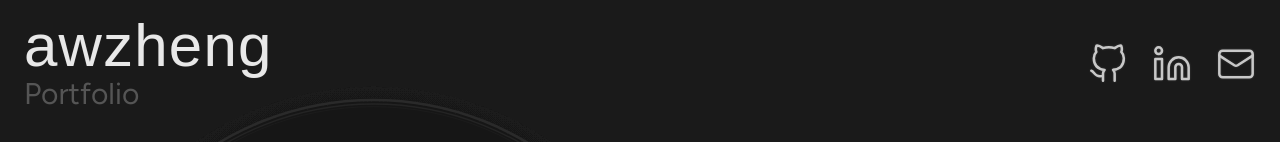
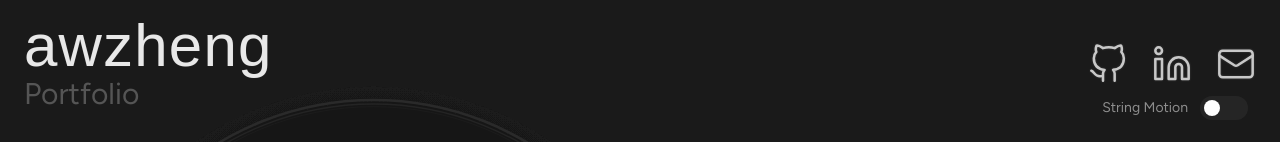
Before and after one commit to awzheng/me, a Next.js app: page / in a window 1280 px wide. Shown: the top 142 px of the page. Built offline with nearby package versions, Linux system fonts and the light colour scheme; a web font is replaced by a local one.

Commit message:
feat: add string motion toggle (default off)

```diff
--- a/app/components/StringHero.tsx
+++ b/app/components/StringHero.tsx
@@ -131,6 +131,7 @@ interface GuitarStringProps {
   viewBoxHeight: number;
   stringY: number;
   svgRectRef: React.MutableRefObject<DOMRect | null>;
+  isMotionEnabled: boolean;
 }
 
 const GuitarString = memo(function GuitarString({
@@ -148,6 +149,7 @@ const GuitarString = memo(function GuitarString({
   viewBoxHeight,
   stringY,
   svgRectRef,
+  isMotionEnabled,
 }: GuitarStringProps) {
   const [isStrumming, setIsStrumming] = useState(false);
   const lastY = useRef<number | null>(null);
@@ -194,8 +196,10 @@ const GuitarString = memo(function GuitarString({
 
     setIsStrumming(true);
     onStrummingChange(stringData.id, true);
+
     // CUSTOMIZE: Strum amplitude (how far string moves) - default 50
-    displacement.set(direction * 50);
+    const amplitude = isMotionEnabled ? 50 : 0;
+    displacement.set(direction * amplitude);
     onStrum(stringData.id);
 
     setTimeout(() => {
@@ -209,7 +213,7 @@ const GuitarString = memo(function GuitarString({
       onStrummingChange(stringData.id, false);
       strumCooldown.current = false;
     }, 1600);
-  }, [displacement, onStrum, onStrummingChange, stringData.id]);
+  }, [displacement, onStrum, onStrummingChange, stringData.id, isMotionEnabled]);
 
   const handleMouseMove = useCallback((e: React.MouseEvent<SVGGElement>) => {
     // OPTIMIZATION: Use cached rect to avoid layout thrashing (reflow)
@@ -244,6 +248,8 @@ const GuitarString = memo(function GuitarString({
         (lastY.current > y + DETECTION_RANGE / 2 && svgY < y - DETECTION_RANGE / 2);
 
       if ((crossedDown || crossedUp || movedThroughRange) && Math.abs(deltaY) > 2) {
+        // Only trigger physical vibration if motion is enabled
+        // BUT we still want to trigger the "strum" event for lighting/sound
         triggerStrum(deltaY > 0 ? 1 : -1);
       }
     }
@@ -338,6 +344,8 @@ export default function StringHero({ onStringHover }: StringHeroProps) {
   const [activeString, setActiveString] = useState<string | null>(null);
   const [hoveredString, setHoveredString] = useState<string | null>(null);
   const [strummingStrings, setStrummingStrings] = useState<Set<string>>(new Set());
+  // Default motion to FALSE as requested
+  const [isMotionEnabled, setIsMotionEnabled] = useState(false);
   const svgRef = useRef<SVGSVGElement>(null);
   const svgRectRef = useRef<DOMRect | null>(null);
 
@@ -435,6 +443,25 @@ export default function StringHero({ onStringHover }: StringHeroProps) {
 
   return (
     <div className="relative w-full h-screen flex items-center overflow-hidden">
+
+      {/* ================================================================
+          MOTION TOGGLE SWITCH
+          ================================================================ */}
+      <div className="absolute top-24 right-8 z-50 flex items-center gap-3">
+        <span className="text-white/50 text-sm font-[family-name:var(--font-figtree)]">String Motion</span>
+        <button
+          onClick={() => setIsMotionEnabled(!isMotionEnabled)}
+          className={`w-12 h-6 rounded-full p-1 transition-colors duration-300 ${isMotionEnabled ? 'bg-white/20' : 'bg-white/5'}`}
+        >
+          <motion.div
+            className="w-4 h-4 rounded-full bg-white"
+            initial={false}
+            animate={{ x: isMotionEnabled ? 24 : 0 }}
+            transition={{ type: "spring", stiffness: 500, damping: 30 }}
+          />
+        </button>
+      </div>
+
       <div className="relative w-full h-full">
         <svg
           ref={svgRef}
@@ -605,6 +632,7 @@ export default function StringHero({ onStringHover }: StringHeroProps) {
               viewBoxHeight={viewBoxHeight}
               stringY={firstStringY + index * stringSpacing}
               svgRectRef={svgRectRef}
+              isMotionEnabled={isMotionEnabled}
             />
           ))}
 
```
